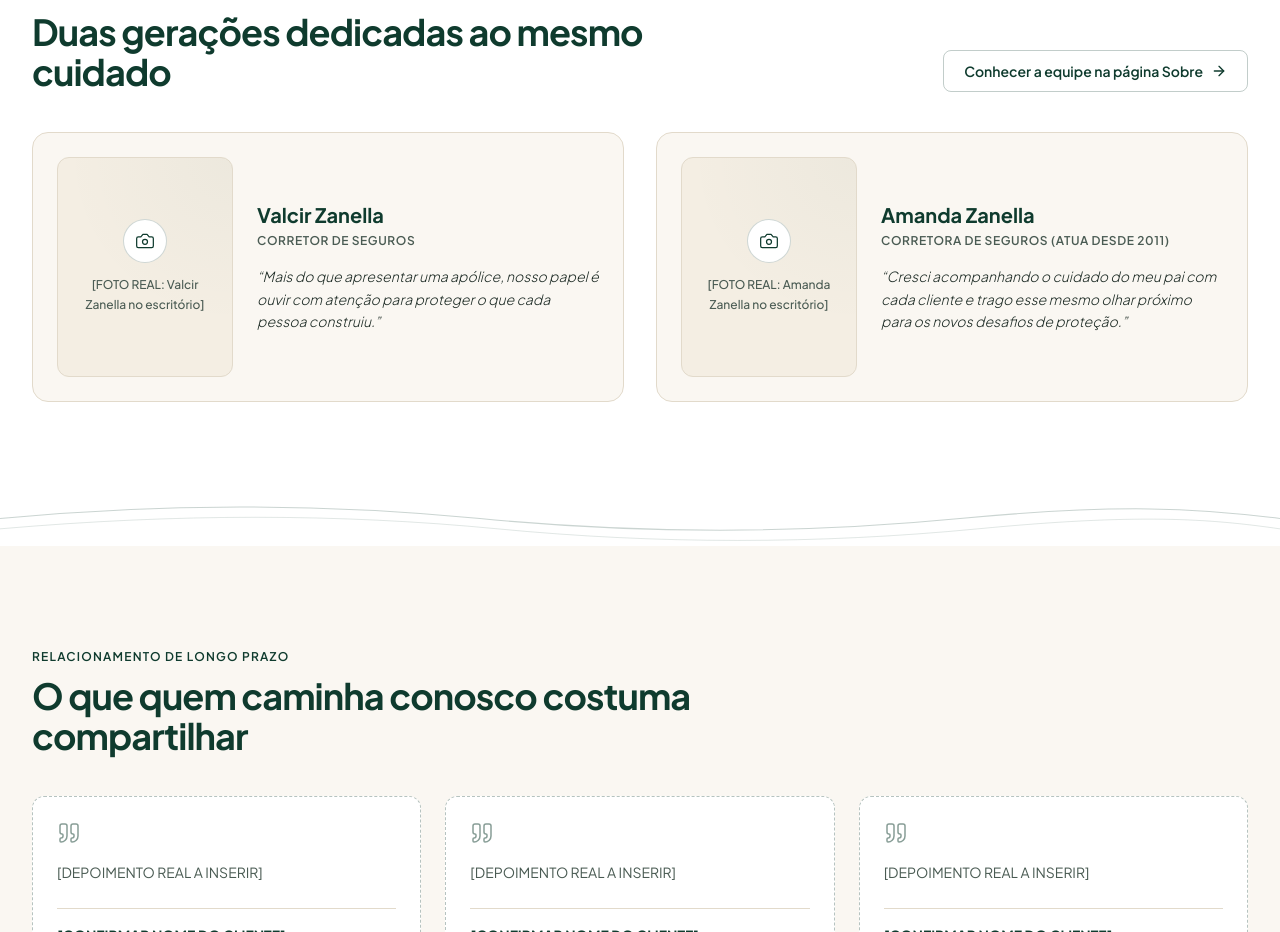
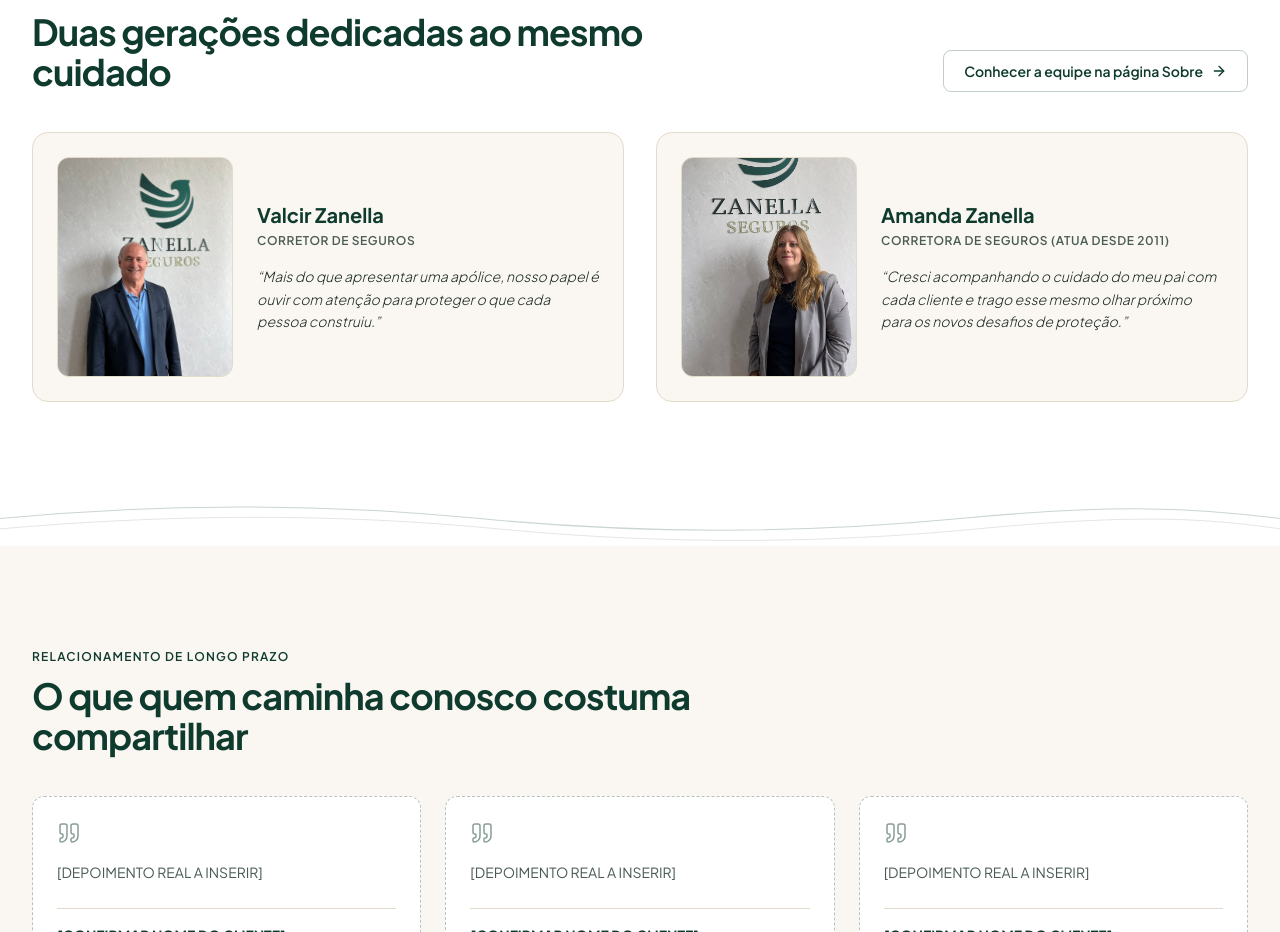
Before and after one commit to gabrielcriaecomunica/zanellaseguros, a Next.js app: page / in a window 1280 px wide. Shown: the part 4262-5194 px from the top of the page. Built offline with nearby package versions, Linux system fonts and the light colour scheme.

Commit message:
feat: adiciona fotos reais de Valcir e Amanda Zanella

```diff
--- a/app/page.tsx
+++ b/app/page.tsx
@@ -14,6 +14,7 @@ import { RevealOnScroll } from "@/components/RevealOnScroll";
 import { SegurosTabs } from "@/components/SegurosTabs";
 import { Timeline } from "@/components/Timeline";
 import { PhotoPlaceholder } from "@/components/PhotoPlaceholder";
+import { CorretorCard } from "@/components/CorretorCard";
 import { CTASection } from "@/components/CTASection";
 
 const PASSOS_CONSULTIVOS = [
@@ -392,25 +393,7 @@ export default function HomePage() {
           <div className="mt-10 grid grid-cols-1 gap-8 md:grid-cols-2">
             {EMPRESA.corretores.map((corretor, index) => (
               <RevealOnScroll key={corretor.nome} delayMs={index * 80}>
-                <article className="flex flex-col gap-6 rounded-2xl border border-borda-sutil bg-creme-suave p-6 sm:flex-row sm:items-center">
-                  <div className="w-full shrink-0 sm:w-44">
-                    <PhotoPlaceholder
-                      label={corretor.fotoPlaceholder}
-                      aspect="4/5"
-                    />
-                  </div>
-                  <div>
-                    <h3 className="text-xl font-bold text-verde-profundo">
-                      {corretor.nome}
-                    </h3>
-                    <p className="mt-1 text-xs font-semibold tracking-wider text-texto-suave uppercase">
-                      {corretor.cargo}
-                    </p>
-                    <p className="mt-4 text-sm leading-relaxed font-light italic text-texto">
-                      &ldquo;{corretor.frase}&rdquo;
-                    </p>
-                  </div>
-                </article>
+                <CorretorCard {...corretor} tone="cream" />
               </RevealOnScroll>
             ))}
           </div>
--- a/app/sobre/page.tsx
+++ b/app/sobre/page.tsx
@@ -5,6 +5,7 @@ import { EMPRESA } from "@/content/empresa";
 import { SectionWaves } from "@/components/SectionWaves";
 import { Timeline } from "@/components/Timeline";
 import { PhotoPlaceholder } from "@/components/PhotoPlaceholder";
+import { CorretorCard } from "@/components/CorretorCard";
 import { RevealOnScroll } from "@/components/RevealOnScroll";
 import { CTASection } from "@/components/CTASection";
 
@@ -178,28 +179,7 @@ export default function SobrePage() {
 
           <div className="mt-10 grid grid-cols-1 gap-8 md:grid-cols-2">
             {EMPRESA.corretores.map((corretor) => (
-              <article
-                key={corretor.nome}
-                className="flex flex-col gap-6 rounded-2xl border border-borda-sutil bg-branco p-6 sm:flex-row sm:items-center"
-              >
-                <div className="w-full shrink-0 sm:w-44">
-                  <PhotoPlaceholder
-                    label={corretor.fotoPlaceholder}
-                    aspect="4/5"
-                  />
-                </div>
-                <div>
-                  <h3 className="text-xl font-bold text-verde-profundo">
-                    {corretor.nome}
-                  </h3>
-                  <p className="mt-1 text-xs font-semibold tracking-wider text-texto-suave uppercase">
-                    {corretor.cargo}
-                  </p>
-                  <p className="mt-4 text-sm leading-relaxed font-light italic text-texto">
-                    &ldquo;{corretor.frase}&rdquo;
-                  </p>
-                </div>
-              </article>
+              <CorretorCard key={corretor.nome} {...corretor} tone="white" />
             ))}
           </div>
         </div>
--- /dev/null
+++ b/components/CorretorCard.tsx
@@ -0,0 +1,49 @@
+import React from "react";
+import Image from "next/image";
+
+interface CorretorCardProps {
+  nome: string;
+  cargo: string;
+  frase: string;
+  foto: string;
+  fotoAlt: string;
+  fotoPosition?: string;
+  tone?: "white" | "cream";
+}
+
+export function CorretorCard({
+  nome,
+  cargo,
+  frase,
+  foto,
+  fotoAlt,
+  fotoPosition = "object-center",
+  tone = "cream",
+}: CorretorCardProps) {
+  return (
+    <article
+      className={`flex flex-col gap-6 rounded-2xl border border-borda-sutil p-6 sm:flex-row sm:items-center ${
+        tone === "white" ? "bg-branco" : "bg-creme-suave"
+      }`}
+    >
+      <div className="relative aspect-[4/5] w-full shrink-0 overflow-hidden rounded-xl border border-borda-sutil bg-creme sm:w-44">
+        <Image
+          src={foto}
+          alt={fotoAlt}
+          fill
+          sizes="(max-width: 640px) 100vw, 176px"
+          className={`object-cover ${fotoPosition}`}
+        />
+      </div>
+      <div>
+        <h3 className="text-xl font-bold text-verde-profundo">{nome}</h3>
+        <p className="mt-1 text-xs font-semibold tracking-wider text-texto-suave uppercase">
+          {cargo}
+        </p>
+        <p className="mt-4 text-sm leading-relaxed font-light italic text-texto">
+          &ldquo;{frase}&rdquo;
+        </p>
+      </div>
+    </article>
+  );
+}
--- a/content/empresa.ts
+++ b/content/empresa.ts
@@ -106,14 +106,20 @@ export const EMPRESA = {
       cargo: "Corretor de Seguros",
       frase:
         "Mais do que apresentar uma apólice, nosso papel é ouvir com atenção para proteger o que cada pessoa construiu.",
-      fotoPlaceholder: "[FOTO REAL: Valcir Zanella no escritório]",
+      foto: "/images/valcir-zanella.jpg",
+      fotoAlt:
+        "Valcir Zanella, corretor de seguros, sorrindo em frente ao logotipo da Zanella Seguros no escritório em Itajaí",
+      fotoPosition: "object-[50%_40%]",
     },
     {
       nome: "Amanda Zanella",
       cargo: "Corretora de Seguros (atua desde 2011)",
       frase:
         "Cresci acompanhando o cuidado do meu pai com cada cliente e trago esse mesmo olhar próximo para os novos desafios de proteção.",
-      fotoPlaceholder: "[FOTO REAL: Amanda Zanella no escritório]",
+      foto: "/images/amanda-zanella.jpg",
+      fotoAlt:
+        "Amanda Zanella, corretora de seguros, em frente ao logotipo da Zanella Seguros no escritório em Itajaí",
+      fotoPosition: "object-[50%_75%]",
     },
   ],
   depoimentosPlaceholders: [
```
Also changed, not shown: public/images/amanda-zanella.jpg (added), public/images/valcir-zanella.jpg (added).
